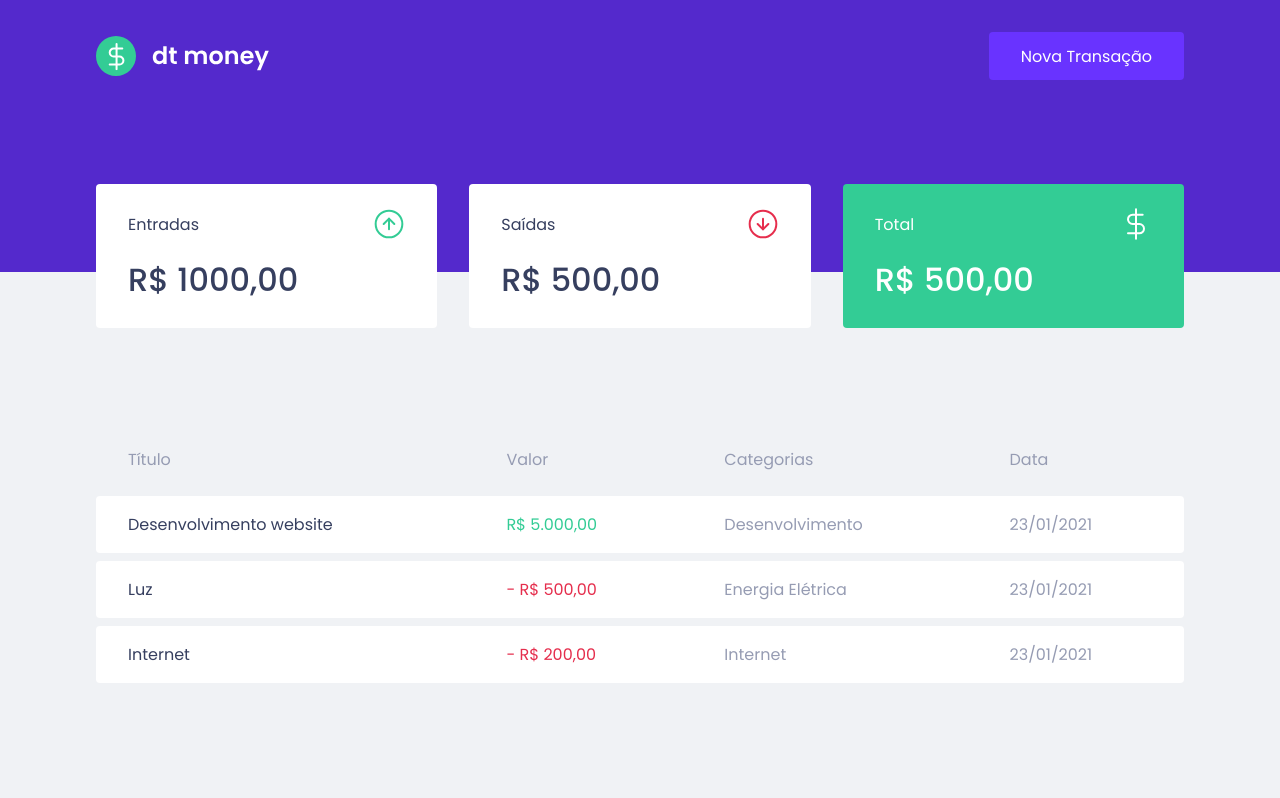
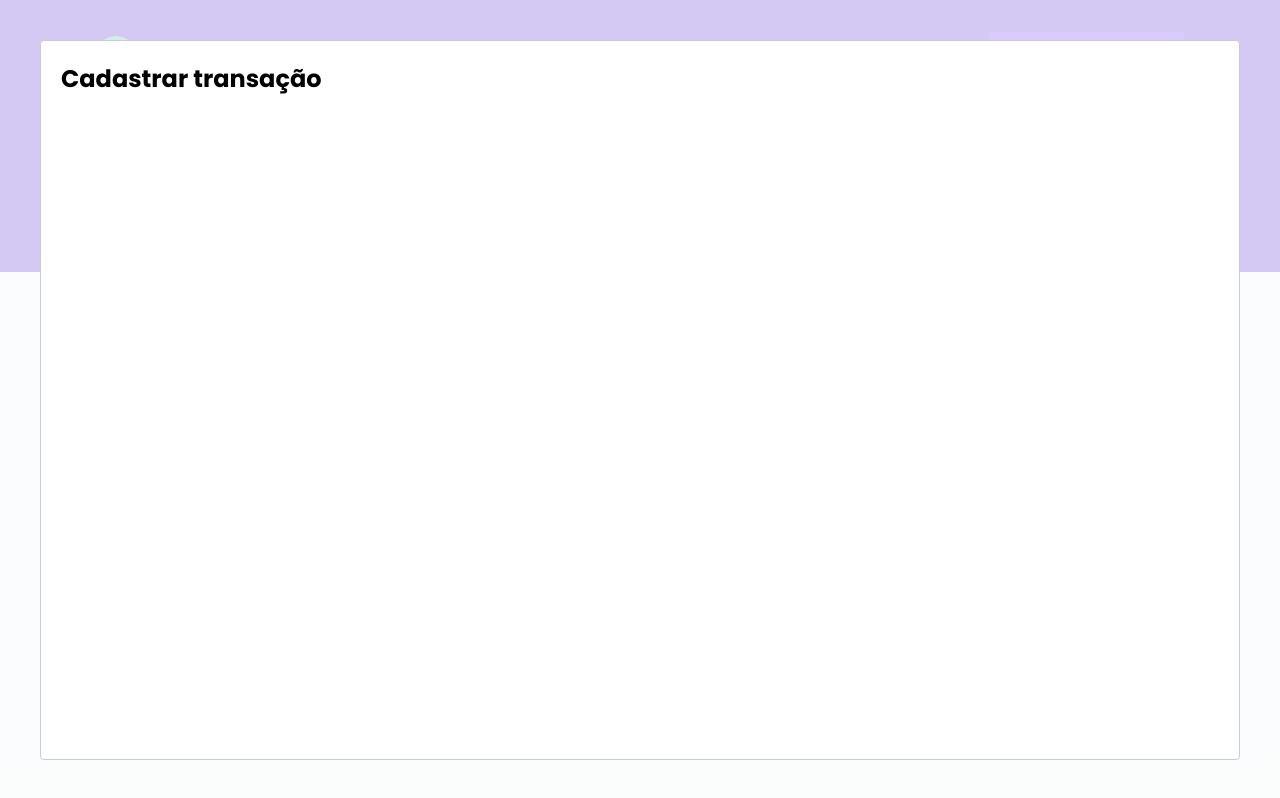
Before and after one commit to robsonbs/dtmoney, a React (Create React App) app: page / in a window 1280 px wide. Both pictures are taken after a click on the button "Nova Transação". Built offline with nearby package versions, Linux system fonts and the light colour scheme; no server answers; what miragejs would draw is missing.

Commit message:
chore: config modal new-transaction-modal

```diff
--- a/src/App.tsx
+++ b/src/App.tsx
@@ -1,13 +1,32 @@
+import { useState } from 'react';
+import Modal from 'react-modal';
 import { Dashboard } from './components/Dashboard';
 import { Header } from './components/Header';
 import { GlobalStyle } from './styles/global';
 
+Modal.setAppElement('#root');
+
 export function App() {
+  const [isNewTransactionModalOpen, setIisNewTransactionModalOpen] = useState(false);
+
+  function handleOpenNewTransactionModal() {
+    setIisNewTransactionModalOpen(true);
+  }
+
+  function handleCloseNewTransactionModal() {
+    setIisNewTransactionModalOpen(false);
+  }
   return (
     <>
       <GlobalStyle />
-      <Header />
+      <Header onOpenNewTransactionModal={handleOpenNewTransactionModal}/>
       <Dashboard />
+      <Modal
+          isOpen={isNewTransactionModalOpen}
+          onRequestClose={handleCloseNewTransactionModal}
+        >
+          <h2>Cadastrar transação</h2>
+        </Modal>
     </>
   );
 }
--- a/src/components/Header/index.tsx
+++ b/src/components/Header/index.tsx
@@ -1,12 +1,22 @@
 import logoImg from '../../assets/logo.svg';
 import { Container, Content } from './styles';
 
-export function Header() {
+interface HeaderProps {
+  onOpenNewTransactionModal: () => void;
+}
+export function Header({
+  onOpenNewTransactionModal
+}: HeaderProps) {
   return (
     <Container>
       <Content>
         <img src={logoImg} alt="dt money" />
-        <button>Nova Transação</button>
+        <button
+          type="button"
+          onClick={onOpenNewTransactionModal}
+        >Nova Transação
+        </button>
+
       </Content>
     </Container>
   )
```
Also changed, not shown: 1 other file (tests, documents, lock files or other folders).
